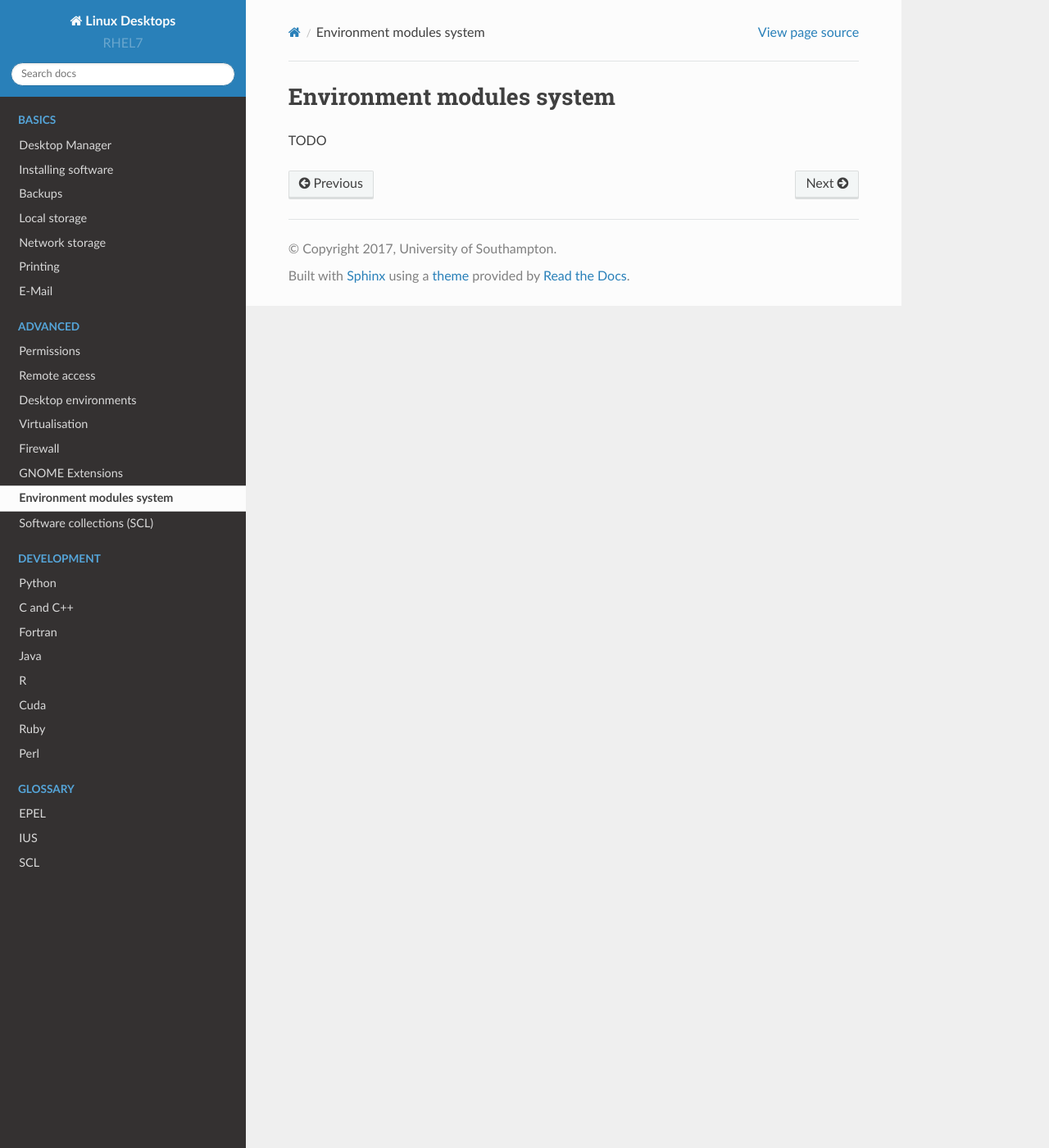
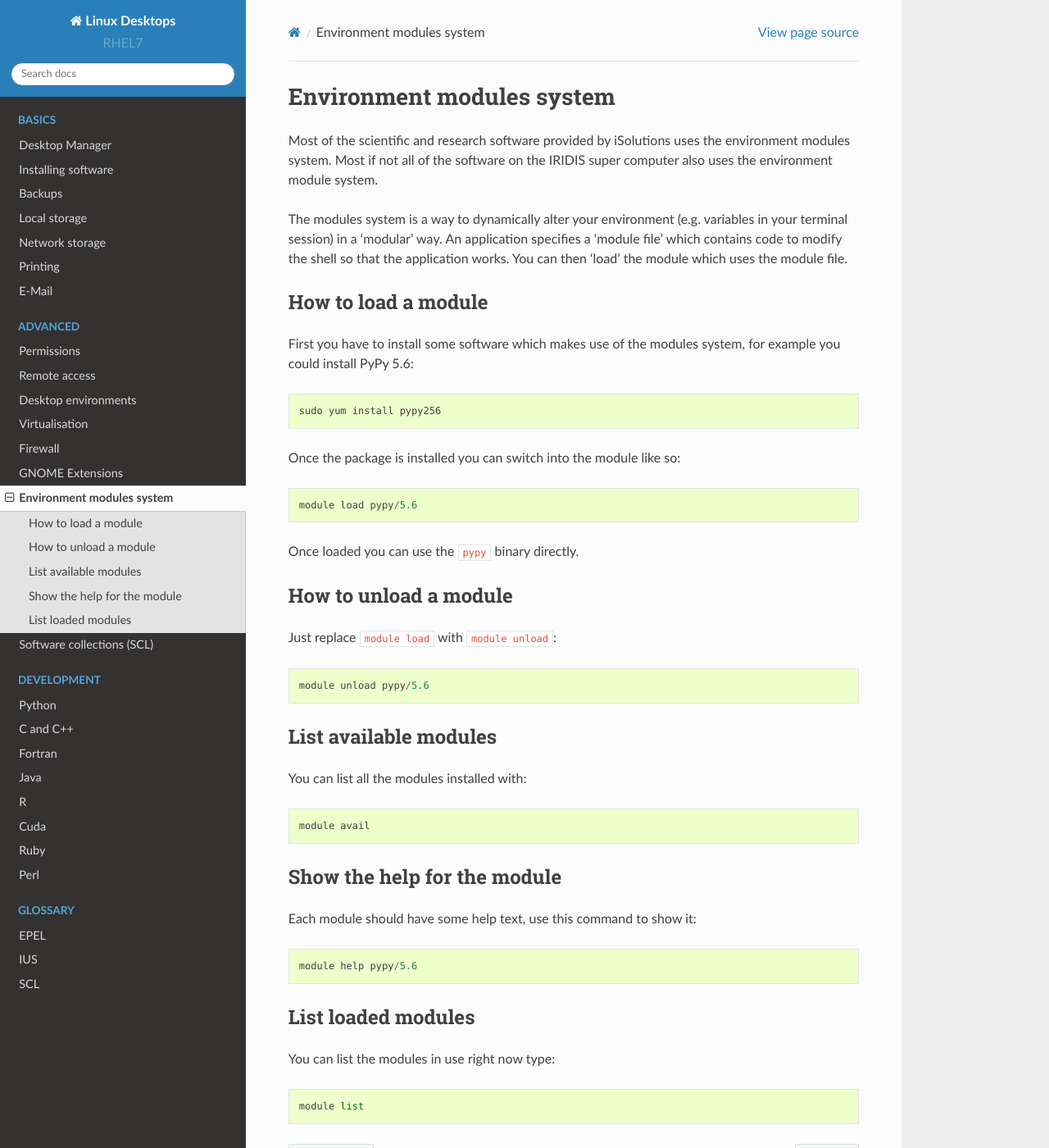
Before and after one commit to southampton/linuxdesktopdocs, a Sphinx documentation site: the page built from docs/envmodules.rst, in a window 1280 px wide and 1400 px high. Shown: the whole window at 82% size. Built offline with Sphinx 7.4.7 and the Read the Docs theme 2.0.0, drawn with Linux system fonts in a browser that asks for light colours.

Commit message:
wrote env modules page

```diff
--- a/docs/envmodules.rst
+++ b/docs/envmodules.rst
@@ -1,4 +1,53 @@
 Environment modules system
 ==========================
 
-TODO
+Most of the scientific and research software provided by iSolutions uses the
+environment modules system. Most if not all of the software on the IRIDIS
+super computer also uses the environment module system.
+
+The modules system is a way to dynamically alter your environment (e.g.
+variables in your terminal session) in a 'modular' way. An application
+specifies a 'module file' which contains code to modify the shell so that the
+application works. You can then 'load' the module which uses the module file.
+
+How to load a module
+--------------------
+
+First you have to install some software which makes use of the modules system,
+for example you could install PyPy 5.6::
+
+   sudo yum install pypy256
+
+Once the package is installed you can switch into the module like so::
+
+   module load pypy/5.6
+
+Once loaded you can use the ``pypy`` binary directly.
+
+How to unload a module
+----------------------
+
+Just replace ``module load`` with ``module unload``::
+
+   module unload pypy/5.6
+
+List available modules
+----------------------
+
+You can list all the modules installed with::
+
+   module avail
+
+Show the help for the module
+----------------------------
+
+Each module should have some help text, use this command to show it::
+
+   module help pypy/5.6
+
+List loaded modules
+-------------------
+
+You can list the modules in use right now type::
+
+   module list
```
